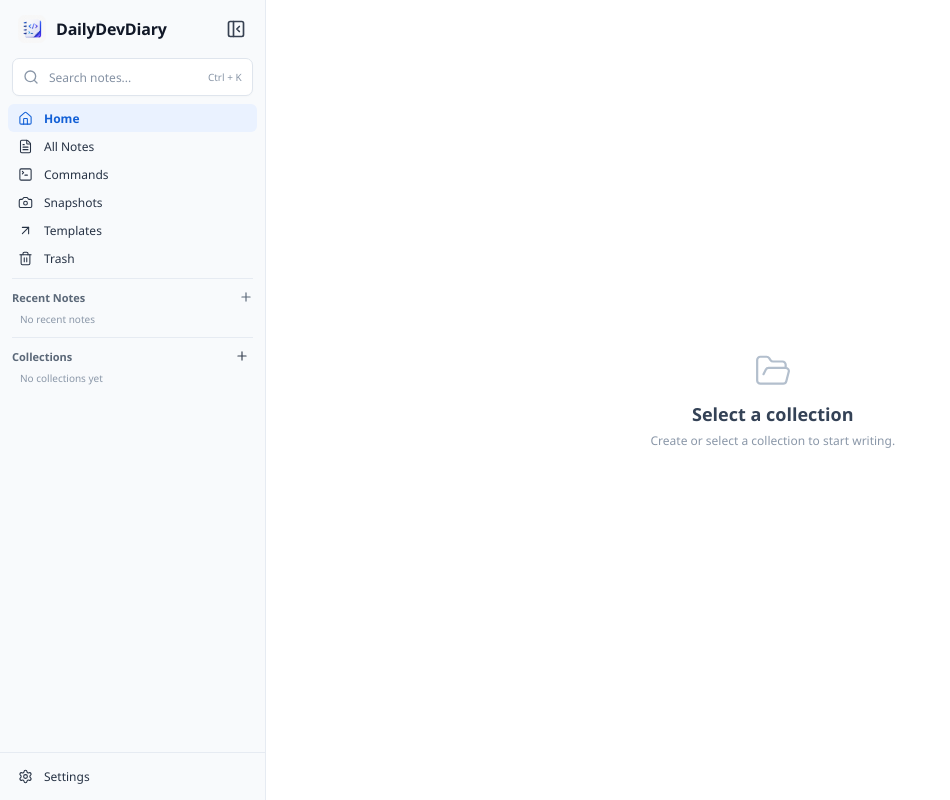
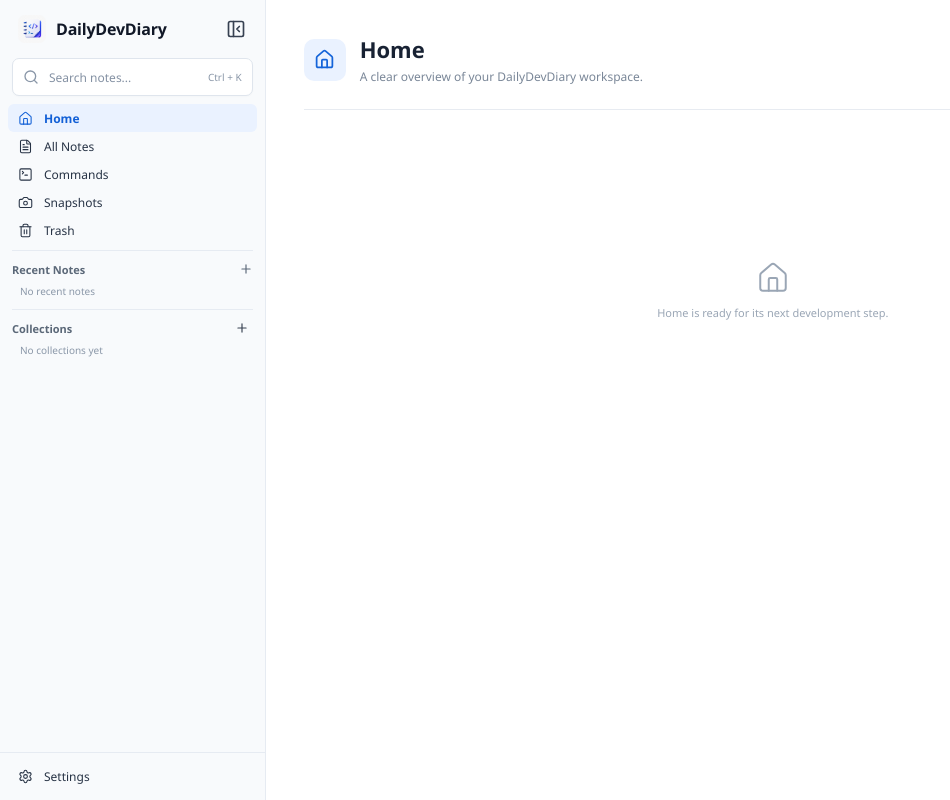
Before and after one commit to mashood05/DailyDevDiary, a React (Vite) app in the folder frontend/: page / in a window 1280 px wide. Shown: the whole page, without its empty margins (0-950 px from the left). Built offline with nearby package versions, Linux system fonts and the light colour scheme.

Commit message:
Add feature menu navigation

```diff
--- a/frontend/src/Sidebar.tsx
+++ b/frontend/src/Sidebar.tsx
@@ -1,5 +1,4 @@
 import {
-  ArrowUpRight,
   Camera,
   FileText,
   Folder,
@@ -17,24 +16,26 @@ import {
 import { useState, type FormEvent } from "react";
 import appLogo from "./assets/images/logo.png";
 import type { Collection, Note } from "./data/diaryRepository";
+import type { FeatureKey } from "./features/types";
 
 const menuItems = [
-  { label: "Home", icon: Home, active: true },
-  { label: "All Notes", icon: FileText },
-  { label: "Commands", icon: SquareTerminal },
-  { label: "Snapshots", icon: Camera },
-  { label: "Templates", icon: ArrowUpRight },
-  { label: "Trash", icon: Trash2 },
-];
+  { id: "home", label: "Home", icon: Home },
+  { id: "all-notes", label: "All Notes", icon: FileText },
+  { id: "commands", label: "Commands", icon: SquareTerminal },
+  { id: "snapshots", label: "Snapshots", icon: Camera },
+  { id: "trash", label: "Trash", icon: Trash2 },
+] satisfies Array<{ id: FeatureKey; label: string; icon: typeof Home }>;
 
 type SidebarProps = {
   collections: Collection[];
   recentNotes: Note[];
   noteCounts: Record<string, number>;
+  activeFeature: FeatureKey | null;
   selectedCollectionId: string | null;
   selectedNoteId: string | null;
   onClose: () => void;
   onSelectCollection: (id: string) => void;
+  onSelectFeature: (feature: FeatureKey) => void;
   onSelectNote: (collectionId: string, noteId: string) => void;
   onCreateCollection: (name: string) => Promise<void>;
   onRenameCollection: (id: string, name: string) => Promise<void>;
@@ -45,10 +46,12 @@ export function Sidebar({
   collections,
   recentNotes,
   noteCounts,
+  activeFeature,
   selectedCollectionId,
   selectedNoteId,
   onClose,
   onSelectCollection,
+  onSelectFeature,
   onSelectNote,
   onCreateCollection,
   onRenameCollection,
@@ -105,14 +108,16 @@ export function Sidebar({
         </div>
 
         <nav className="main-menu" aria-label="Main menu">
-          {menuItems.map(({ label, icon: Icon, active }) => (
-            <div
-              className={`menu-item${active && !selectedCollectionId ? " active" : ""}`}
-              key={label}
+          {menuItems.map(({ id, label, icon: Icon }) => (
+            <button
+              className={`menu-item${activeFeature === id ? " active" : ""}`}
+              type="button"
+              key={id}
+              onClick={() => onSelectFeature(id)}
             >
               <Icon aria-hidden="true" />
               <span>{label}</span>
-            </div>
+            </button>
           ))}
         </nav>
 
--- /dev/null
+++ b/frontend/src/features/FeatureRouter.tsx
@@ -0,0 +1,25 @@
+import { AllNotesPage } from "./all-notes/AllNotesPage";
+import { CommandsPage } from "./commands/CommandsPage";
+import { HomePage } from "./home/HomePage";
+import { SnapshotsPage } from "./snapshots/SnapshotsPage";
+import { TrashPage } from "./trash/TrashPage";
+import type { FeatureKey } from "./types";
+
+type FeatureRouterProps = {
+  feature: FeatureKey;
+};
+
+export function FeatureRouter({ feature }: FeatureRouterProps) {
+  switch (feature) {
+    case "all-notes":
+      return <AllNotesPage />;
+    case "commands":
+      return <CommandsPage />;
+    case "snapshots":
+      return <SnapshotsPage />;
+    case "trash":
+      return <TrashPage />;
+    default:
+      return <HomePage />;
+  }
+}
--- /dev/null
+++ b/frontend/src/features/all-notes/AllNotesPage.tsx
@@ -0,0 +1,12 @@
+import { Files } from "lucide-react";
+import { FeaturePageShell } from "../shared/FeaturePageShell";
+
+export function AllNotesPage() {
+  return (
+    <FeaturePageShell
+      icon={Files}
+      title="All Notes"
+      description="Browse notes from every collection in one place."
+    />
+  );
+}
--- /dev/null
+++ b/frontend/src/features/commands/CommandsPage.tsx
@@ -0,0 +1,12 @@
+import { SquareTerminal } from "lucide-react";
+import { FeaturePageShell } from "../shared/FeaturePageShell";
+
+export function CommandsPage() {
+  return (
+    <FeaturePageShell
+      icon={SquareTerminal}
+      title="Commands"
+      description="Find and reuse commands saved inside your setup steps."
+    />
+  );
+}
--- /dev/null
+++ b/frontend/src/features/home/HomePage.tsx
@@ -0,0 +1,12 @@
+import { Home } from "lucide-react";
+import { FeaturePageShell } from "../shared/FeaturePageShell";
+
+export function HomePage() {
+  return (
+    <FeaturePageShell
+      icon={Home}
+      title="Home"
+      description="A clear overview of your DailyDevDiary workspace."
+    />
+  );
+}
--- /dev/null
+++ b/frontend/src/features/shared/FeaturePageShell.tsx
@@ -0,0 +1,31 @@
+import type { LucideIcon } from "lucide-react";
+
+type FeaturePageShellProps = {
+  icon: LucideIcon;
+  title: string;
+  description: string;
+};
+
+export function FeaturePageShell({
+  icon: Icon,
+  title,
+  description,
+}: FeaturePageShellProps) {
+  return (
+    <section className="content feature-page" data-feature-page={title}>
+      <div className="feature-page-heading">
+        <span>
+          <Icon aria-hidden="true" />
+        </span>
+        <div>
+          <h2>{title}</h2>
+          <p>{description}</p>
+        </div>
+      </div>
+      <div className="feature-page-empty">
+        <Icon aria-hidden="true" />
+        <p>{title} is ready for its next development step.</p>
+      </div>
+    </section>
+  );
+}
--- /dev/null
+++ b/frontend/src/features/snapshots/SnapshotsPage.tsx
@@ -0,0 +1,12 @@
+import { Camera } from "lucide-react";
+import { FeaturePageShell } from "../shared/FeaturePageShell";
+
+export function SnapshotsPage() {
+  return (
+    <FeaturePageShell
+      icon={Camera}
+      title="Snapshots"
+      description="Review screenshots attached across your technical notes."
+    />
+  );
+}
--- /dev/null
+++ b/frontend/src/features/trash/TrashPage.tsx
@@ -0,0 +1,12 @@
+import { Trash2 } from "lucide-react";
+import { FeaturePageShell } from "../shared/FeaturePageShell";
+
+export function TrashPage() {
+  return (
+    <FeaturePageShell
+      icon={Trash2}
+      title="Trash"
+      description="Restore deleted work or remove it permanently."
+    />
+  );
+}
--- /dev/null
+++ b/frontend/src/features/types.ts
@@ -0,0 +1 @@
+export type FeatureKey = "home" | "all-notes" | "commands" | "snapshots" | "trash";
--- a/frontend/src/main.tsx
+++ b/frontend/src/main.tsx
@@ -3,12 +3,15 @@ import ReactDOM from "react-dom/client";
 import { useState } from "react";
 import { PanelLeftOpen } from "lucide-react";
 import { CollectionWorkspace } from "./CollectionWorkspace";
+import { FeatureRouter } from "./features/FeatureRouter";
+import type { FeatureKey } from "./features/types";
 import { Sidebar } from "./Sidebar";
 import { useDiary } from "./hooks/useDiary";
 import "./style.css";
 
 function App() {
   const [isSidebarOpen, setIsSidebarOpen] = useState(true);
+  const [activeFeature, setActiveFeature] = useState<FeatureKey | null>("home");
   const {
     collections,
     collectionNotes,
@@ -36,13 +39,19 @@ function App() {
           collections={collections}
           recentNotes={recentNotes}
           noteCounts={noteCounts}
+          activeFeature={activeFeature}
           selectedCollectionId={selectedCollectionId}
           selectedNoteId={selectedNoteId}
           onClose={() => setIsSidebarOpen(false)}
-          onSelectCollection={selectCollection}
+          onSelectCollection={(collectionId) => {
+            selectCollection(collectionId);
+            setActiveFeature(null);
+          }}
+          onSelectFeature={setActiveFeature}
           onSelectNote={(collectionId, noteId) => {
             selectCollection(collectionId);
             selectNote(noteId);
+            setActiveFeature(null);
           }}
           onCreateCollection={createCollection}
           onRenameCollection={renameCollection}
@@ -58,6 +67,9 @@ function App() {
           <PanelLeftOpen aria-hidden="true" />
         </button>
       )}
+      {activeFeature ? (
+        <FeatureRouter feature={activeFeature} />
+      ) : (
         <CollectionWorkspace
           collection={selectedCollection}
           notes={collectionNotes}
@@ -68,6 +80,7 @@ function App() {
           onChangeNote={updateNote}
           onDeleteNote={deleteNote}
         />
+      )}
     </main>
   );
 }
--- a/frontend/src/style.css
+++ b/frontend/src/style.css
@@ -127,10 +127,14 @@ h1 {
 
 .menu-item {
   position: relative;
+  width: 100%;
   height: 28px;
   gap: 11px;
   padding: 0 10px;
+  border: 0;
   border-radius: 6px;
+  background: transparent;
+  text-align: left;
 }
 
 .menu-item.active {
@@ -453,6 +457,73 @@ button {
 .workspace-placeholder h2,
 .workspace-placeholder p {
   margin: 0;
+}
+
+.feature-page {
+  padding: 34px 38px;
+  overflow-y: auto;
+  background: #ffffff;
+}
+
+.feature-page-heading {
+  display: flex;
+  align-items: center;
+  gap: 14px;
+  padding-bottom: 24px;
+  border-bottom: 1px solid #e7ebf1;
+}
+
+.feature-page-heading > span {
+  display: grid;
+  width: 42px;
+  height: 42px;
+  place-items: center;
+  border-radius: 10px;
+  background: #eaf2ff;
+  color: #1464d9;
+}
+
+.feature-page-heading svg {
+  width: 21px;
+  height: 21px;
+}
+
+.feature-page-heading h2,
+.feature-page-heading p {
+  margin: 0;
+}
+
+.feature-page-heading h2 {
+  color: #182233;
+  font-size: 22px;
+  font-weight: 680;
+}
+
+.feature-page-heading p {
+  margin-top: 4px;
+  color: #7a8798;
+  font-size: 12px;
+}
+
+.feature-page-empty {
+  display: grid;
+  min-height: 360px;
+  place-content: center;
+  justify-items: center;
+  color: #9aa6b5;
+  text-align: center;
+}
+
+.feature-page-empty svg {
+  width: 34px;
+  height: 34px;
+  margin-bottom: 10px;
+  stroke-width: 1.4;
+}
+
+.feature-page-empty p {
+  margin: 0;
+  font-size: 11px;
 }
 
 .workspace-placeholder h2 {
```
Lines whose indentation alone changed are shown as unchanged.
